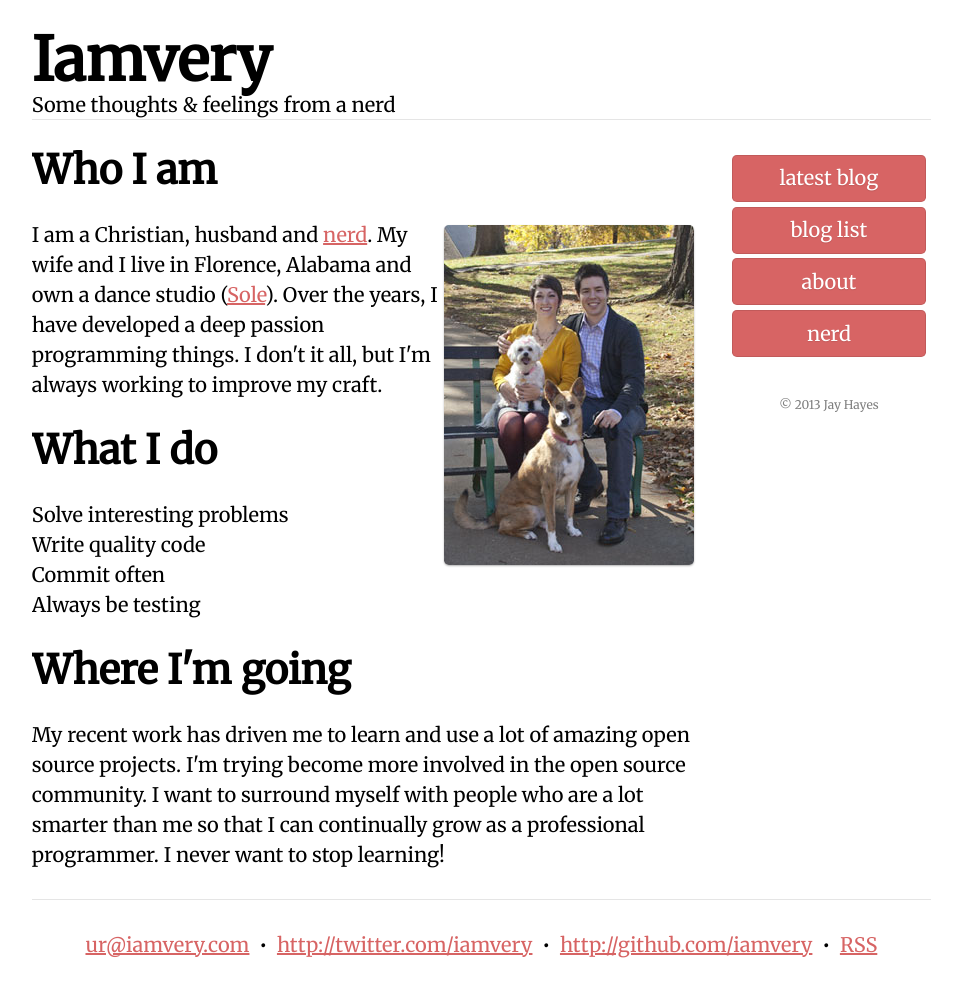
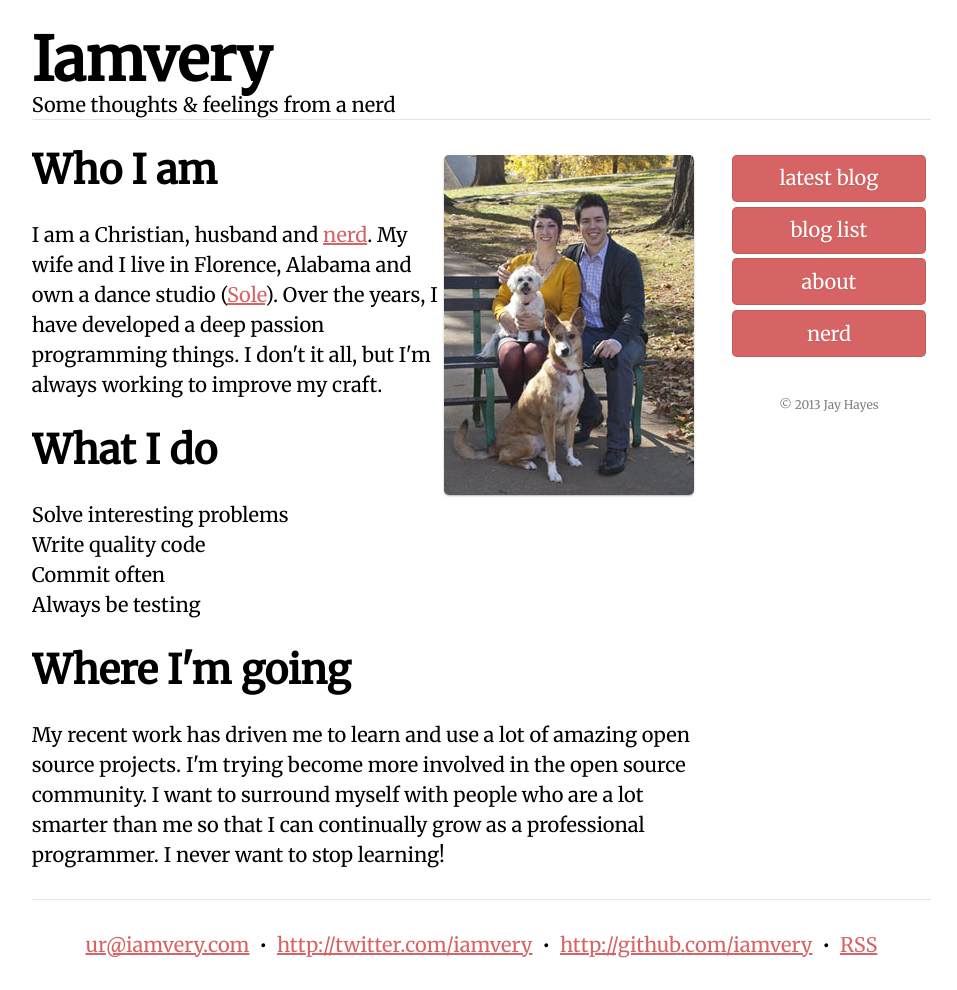
Before and after one commit to iamvery/iamvery.github.com, a Jekyll site: the page built from about.html, in a window 1280 px wide. Shown: the whole page, without its empty margins (159-1116 px from the left). Built offline with Jekyll 4.4.1, drawn with Linux system fonts in a browser that asks for light colours.

Commit message:
Move img outside p; generalize style

```diff
--- a/about.html
+++ b/about.html
@@ -3,9 +3,9 @@ layout: default
 title: Jay Hayes
 ---
 
+<img class="pull-right" title="Les and I" src="/images/jay-and-les.jpg" />
 <h1>Who I am</h1>
 <p>
-  <img class="pull-right" title="Les and I" src="/images/jay-and-les.jpg" />
   I am a Christian, husband and <a href="https://www.bignerdranch.com/about_us/nerds/jay_hayes">nerd</a>.
   My wife and I live in Florence, Alabama and own a dance studio
   (<a href="http://soledancestudio.com">Sole</a>). Over the years, I have
--- a/stylesheets/iamvery.css
+++ b/stylesheets/iamvery.css
@@ -41,7 +41,7 @@ pre {
 .pull-left { float: left; }
 .pull-right { float: right; }
 
-p img {
+img {
   margin: .24rem;
   border-radius: .24rem;
   box-shadow: 0 1px 2px rgba(0,0,0,.3);
```
